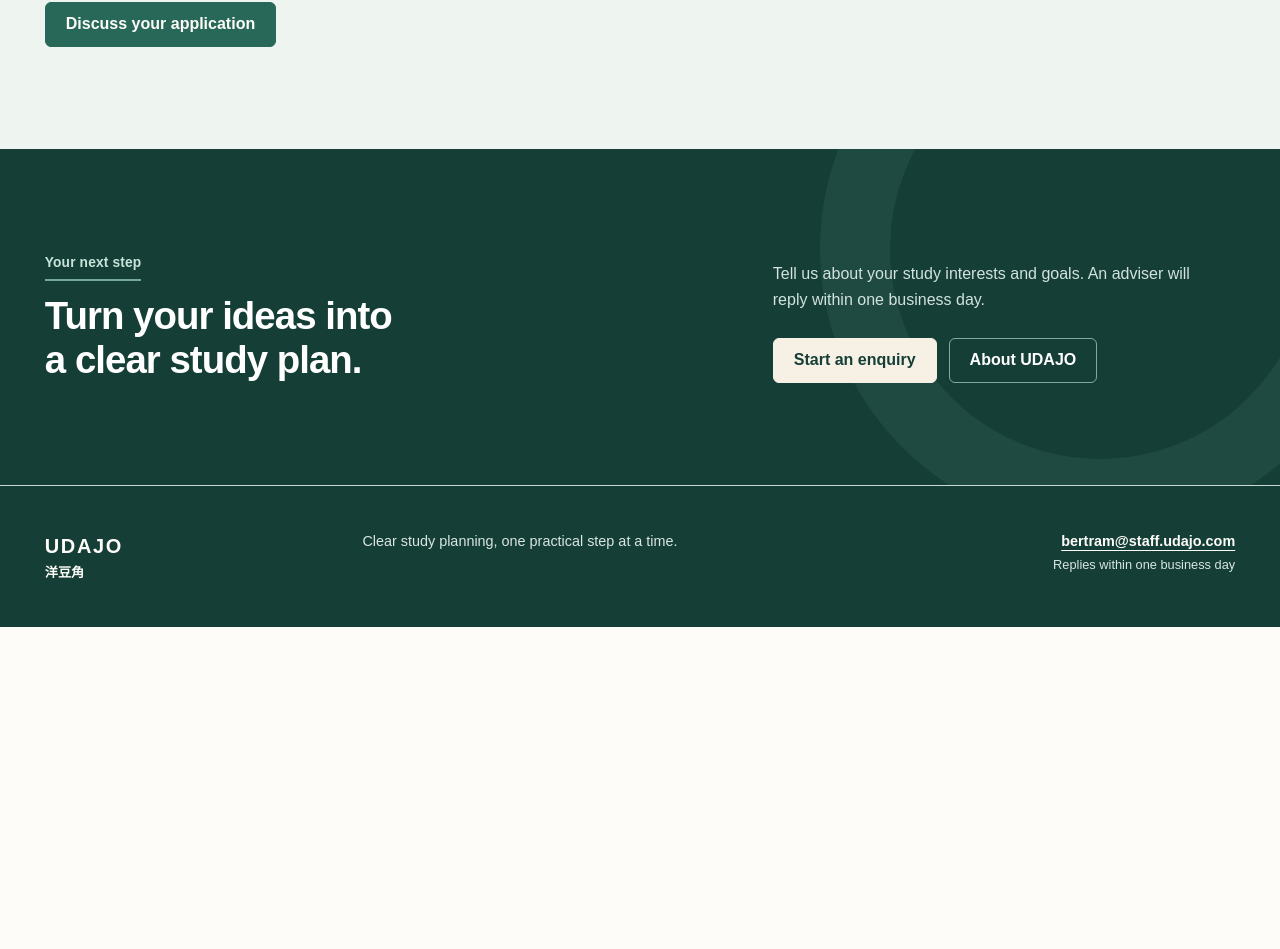
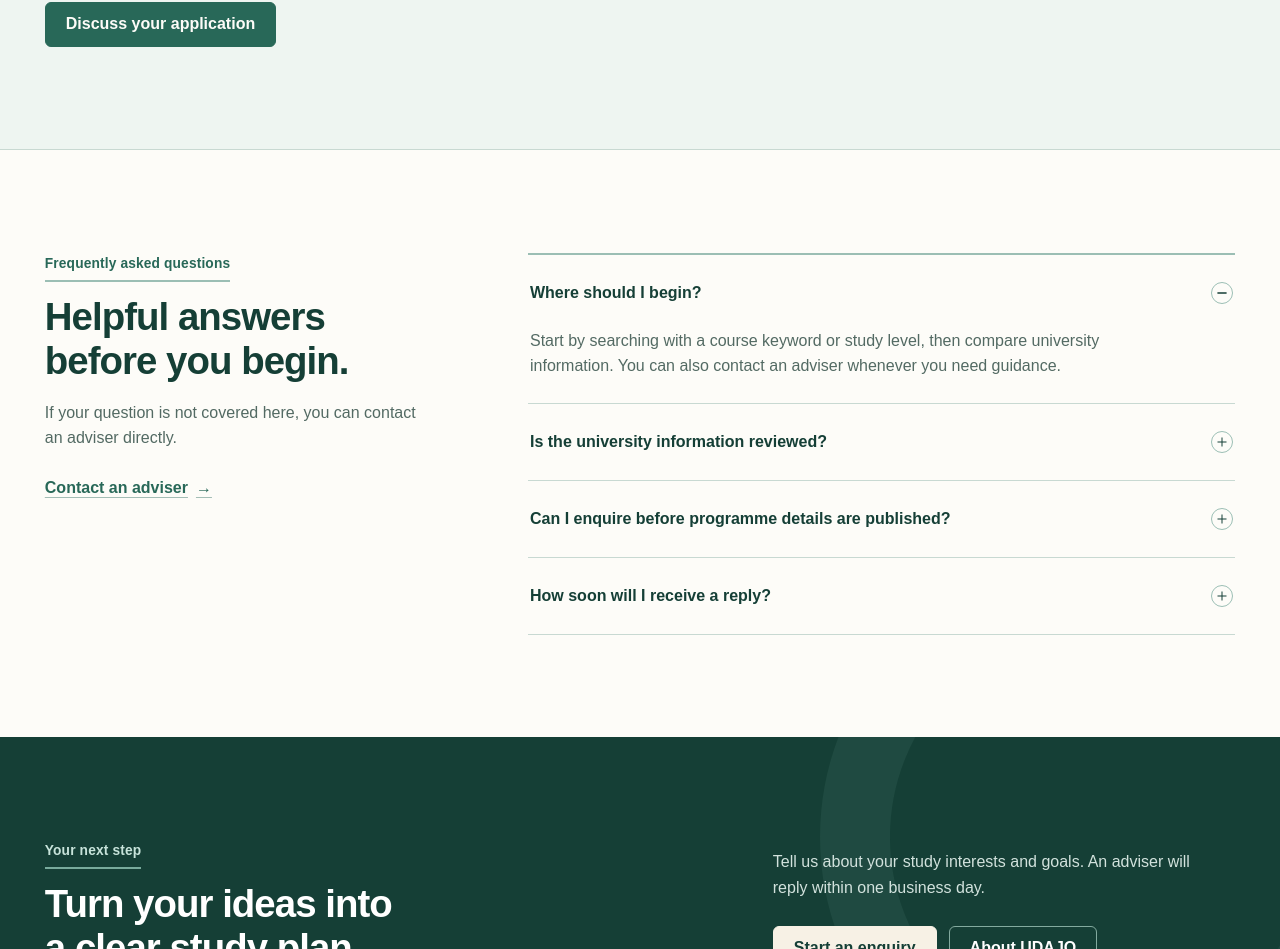
Before and after one commit to xw042543-commits/company-website, a Next.js app in the folder frontend/: page /en in a window 1280 px wide. Shown: the part 3059-4008 px from the top of the page. Before the commit the page ends 3686 px from the top, so only its background shows below. Built offline with nearby package versions, Linux system fonts and the light colour scheme.

Commit message:
feat: add bilingual homepage FAQ

```diff
--- a/frontend/src/app/[locale]/page.tsx
+++ b/frontend/src/app/[locale]/page.tsx
@@ -27,6 +27,12 @@ export default async function Home({ params }: { params: Promise<{ locale: strin
     ["准备及申请", "Prepare and apply", "整理申请所需的资料。", "Organise the documents needed for your application."],
     ["获取录取通知", "Receive an offer", "查看录取条件与后续安排。", "Review the offer conditions and follow-up arrangements."],
     ["入学上课", "Start your studies", "完成入学准备并开启学习。", "Complete enrolment preparation and begin your studies."],
+  ] as const;
+  const faqs = [
+    ["我应该从哪里开始？", "Where should I begin?", "可以先按专业关键词或学历层级进行查询，再比较院校资料。需要协助时，也可以直接联系顾问。", "Start by searching with a course keyword or study level, then compare university information. You can also contact an adviser whenever you need guidance."],
+    ["网站上的院校资料经过审核吗？", "Is the university information reviewed?", "网站只展示已审核并收录的院校资料。院校展示不代表合作关系。", "The website displays reviewed directory records only. A university appearing in the directory does not imply a partnership."],
+    ["专业资料尚未上线时，可以先咨询吗？", "Can I enquire before programme details are published?", "可以。顾问可协助了解现阶段的院校、专业与申请安排。", "Yes. An adviser can help with current university, course, and application information."],
+    ["提交咨询后多久会收到回复？", "How soon will I receive a reply?", "顾问通常会在一个工作日内回复。", "An adviser will usually reply within one business day."],
   ] as const;
 
   return <main id="main">
@@ -71,6 +77,13 @@ export default async function Home({ params }: { params: Promise<{ locale: strin
       <ol className="process">{steps.map(([zh, en, bodyZh, bodyEn], i) => <li key={zh}><span className="step-number">{String(i + 1).padStart(2, "0")}</span><h3>{words(locale, zh, en)}</h3><p>{words(locale, bodyZh, bodyEn)}</p></li>)}</ol>
       <Link className="button" href={`/${locale}/consultation`}>{words(locale, "咨询申请安排", "Discuss your application")}</Link>
     </div></section>
+    <section className="faq-section" aria-labelledby="faq-heading"><div className="container section faq-layout">
+      <div className="faq-heading"><p className="section-label">{words(locale, "常见问题", "Frequently asked questions")}</p><h2 id="faq-heading">{words(locale, "开始之前，你可能想了解这些。", "Helpful answers before you begin.")}</h2><p>{words(locale, "如果这里没有你的问题，可以直接联系顾问。", "If your question is not covered here, you can contact an adviser directly.")}</p><Link className="text-link" href={`/${locale}/consultation`}>{words(locale, "联系顾问", "Contact an adviser")} <span aria-hidden="true">→</span></Link></div>
+      <div className="faq-list">{faqs.map(([questionZh, questionEn, answerZh, answerEn], index) => <details key={questionZh} open={index === 0}>
+        <summary>{words(locale, questionZh, questionEn)}<span className="faq-toggle" aria-hidden="true" /></summary>
+        <p>{words(locale, answerZh, answerEn)}</p>
+      </details>)}</div>
+    </div></section>
     <section className="home-cta"><div className="container home-cta-layout">
       <div><p className="section-label">{words(locale, "下一步", "Your next step")}</p><h2>{words(locale, "把想法变成清晰的留学计划。", "Turn your ideas into a clear study plan.")}</h2></div>
       <div className="home-cta-copy"><p>{words(locale, "告诉我们你的学习方向与目标，顾问将在一个工作日内回复。", "Tell us about your study interests and goals. An adviser will reply within one business day.")}</p><div className="home-cta-actions"><Link className="button" href={`/${locale}/consultation`}>{words(locale, "开始咨询", "Start an enquiry")}</Link><Link className="button secondary" href={`/${locale}/about`}>{words(locale, "了解 UDAJO", "About UDAJO")}</Link></div></div>
--- a/frontend/src/app/globals.css
+++ b/frontend/src/app/globals.css
@@ -202,6 +202,22 @@ small { display: block; font-size: .82rem; line-height: 1.5; }
 .step-number { color: var(--brand-action); font-size: .78rem; font-weight: 800; letter-spacing: .08em; }
 .process-section .button { background: var(--brand-action); border-color: var(--brand-action); color: var(--paper); }
 .process-section .button:hover { background: var(--brand-deep); border-color: var(--brand-deep); color: var(--paper); }
+.faq-section { border-top: 1px solid var(--line); background: var(--paper); }
+.faq-layout { display: grid; grid-template-columns: minmax(280px, .7fr) minmax(0, 1.3fr); gap: clamp(46px, 8vw, 120px); align-items: start; }
+.faq-heading { position: sticky; top: 30px; }
+.faq-heading h2 { max-width: 15ch; }
+.faq-heading > p:not(.section-label) { max-width: 43ch; color: var(--muted); }
+.faq-heading .text-link { display: inline-flex; align-items: center; gap: 8px; margin-top: 8px; }
+.faq-list { border-top: 2px solid #9bbeb4; }
+.faq-list details { border-bottom: 1px solid var(--line); }
+.faq-list summary { position: relative; min-height: 76px; justify-content: space-between; gap: 24px; padding: 20px 2px; color: var(--brand-deep); font-size: 1rem; font-weight: 750; list-style: none; }
+.faq-list summary::-webkit-details-marker { display: none; }
+.faq-list summary:hover { color: var(--brand-action); }
+.faq-toggle { position: relative; width: 22px; height: 22px; flex: 0 0 22px; border: 1px solid #9bbeb4; border-radius: 50%; }
+.faq-toggle::before, .faq-toggle::after { position: absolute; left: 50%; top: 50%; width: 9px; height: 1px; background: currentColor; content: ""; transform: translate(-50%, -50%); transition: transform 180ms var(--ease-out); }
+.faq-toggle::after { transform: translate(-50%, -50%) rotate(90deg); }
+.faq-list details[open] .faq-toggle::after { transform: translate(-50%, -50%) rotate(0deg); }
+.faq-list details > p { max-width: 65ch; margin: -3px 46px 24px 2px; color: var(--muted); }
 .home-cta { position: relative; overflow: hidden; padding-block: clamp(64px, 8vw, 104px); background: var(--brand-deep); color: #dbe9e4; isolation: isolate; }
 .home-cta::after { position: absolute; z-index: -1; right: -100px; top: -180px; width: 420px; height: 420px; border: 70px solid rgb(155 207 192 / 8%); border-radius: 50%; content: ""; }
 .home-cta-layout { display: grid; grid-template-columns: minmax(0, 1.15fr) minmax(320px, .85fr); gap: clamp(40px, 8vw, 110px); align-items: end; }
@@ -436,6 +452,9 @@ input[aria-invalid="true"] { border-color: var(--danger); box-shadow: 0 0 0 3px
   .process li, .process li + li { display: grid; grid-template-columns: 46px 1fr; align-items: center; gap: 12px; padding: 17px 0; border-left: 0; border-bottom: 1px solid var(--line); }
   .process h3 { margin: 0; }
   .process p { grid-column: 2; margin-top: -6px; }
+  .faq-layout { grid-template-columns: minmax(0, 1fr); gap: 34px; }
+  .faq-heading { position: static; }
+  .faq-heading h2 { max-width: 18ch; }
   .home-cta-layout { grid-template-columns: minmax(0, 1fr); align-items: start; gap: 30px; }
   .mobile-filter-toggle { width: 100%; display: flex; justify-content: space-between; background: var(--wash); border: 0; border-radius: var(--radius-md); color: var(--brand-deep); }
   .filter-fields { display: none; }
```
